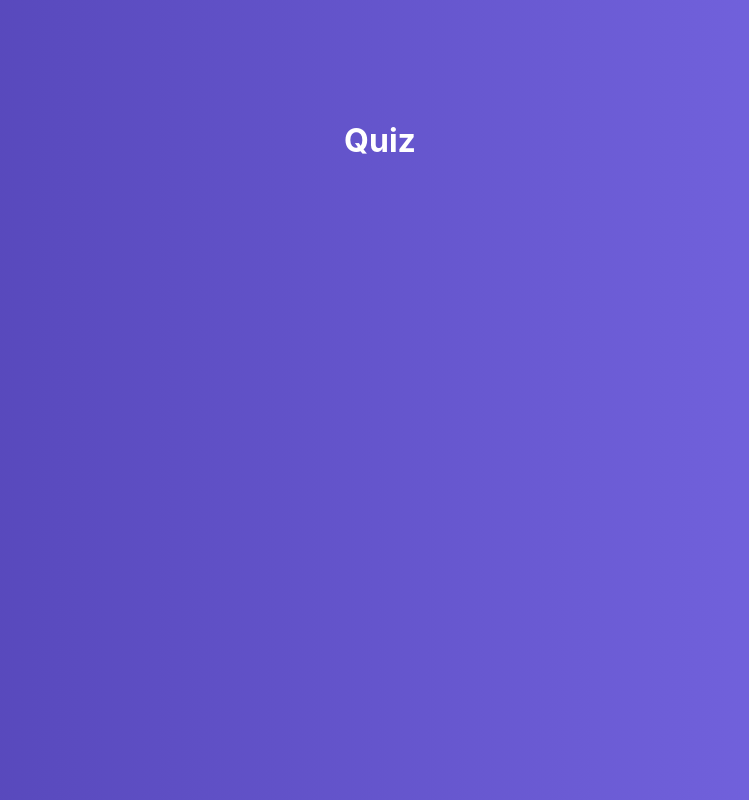
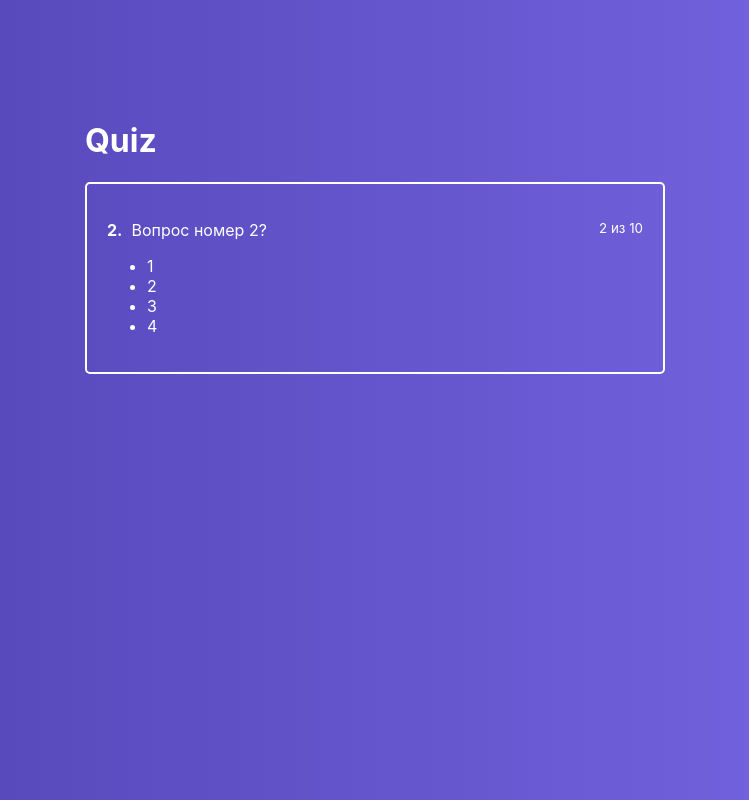
Before and after one commit to DmitryMuzalev/react-lesons-2, a React (Create React App) app: page / in a window 1280 px wide. Shown: the whole page, without its empty margins (265-1014 px from the left). Built offline with nearby package versions, Linux system fonts and the light colour scheme.

Commit message:
Add ActiveQuiz component

```diff
--- a/src/components/ActiveQuiz/ActiveQuiz.jsx
+++ b/src/components/ActiveQuiz/ActiveQuiz.jsx
@@ -1,4 +1,19 @@
 import styles from './ActiveQuiz.module.css';
 export default function ActiveQuiz() {
-  return <div className={styles.activeQuiz}></div>;
+  return (
+    <div className={styles.activeQuiz}>
+      <p className={styles.question}>
+        <span>
+          <strong>2.</strong>&nbsp; Вопрос номер 2?
+        </span>
+        <small>2 из 10</small>
+      </p>
+      <ul>
+        <li>1</li>
+        <li>2</li>
+        <li>3</li>
+        <li>4</li>
+      </ul>
+    </div>
+  );
 }
--- a/src/components/ActiveQuiz/ActiveQuiz.module.css
+++ b/src/components/ActiveQuiz/ActiveQuiz.module.css
@@ -1,2 +1,10 @@
 .activeQuiz {
+  padding: 20px;
+  border: 2px solid#fff;
+  border-radius: 5px;
+  margin: 0 10px;
 }
+.question {
+  display: flex;
+  justify-content: space-between;
+}
--- a/src/containers/Quiz/Quiz.jsx
+++ b/src/containers/Quiz/Quiz.jsx
@@ -1,5 +1,6 @@
 import { Component } from 'react';
 import styles from './Quiz.module.css';
+import ActiveQuiz from '../../components/ActiveQuiz/ActiveQuiz';
 
 export default class Quiz extends Component {
   constructor(props) {
@@ -11,7 +12,10 @@ export default class Quiz extends Component {
   render() {
     return (
       <div className={styles.quiz}>
-        <h1>Quiz</h1>
+        <div className={styles.quiz__wrapper}>
+          <h1>Quiz</h1>
+          <ActiveQuiz />
+        </div>
       </div>
     );
   }
--- a/src/containers/Quiz/Quiz.module.css
+++ b/src/containers/Quiz/Quiz.module.css
@@ -10,3 +10,7 @@
 .quiz h1 {
   margin-left: 10px;
 }
+
+.quiz__wrapper {
+  width: 600px;
+}
```
Also changed, not shown: 1 other file (tests, documents, lock files or other folders).
